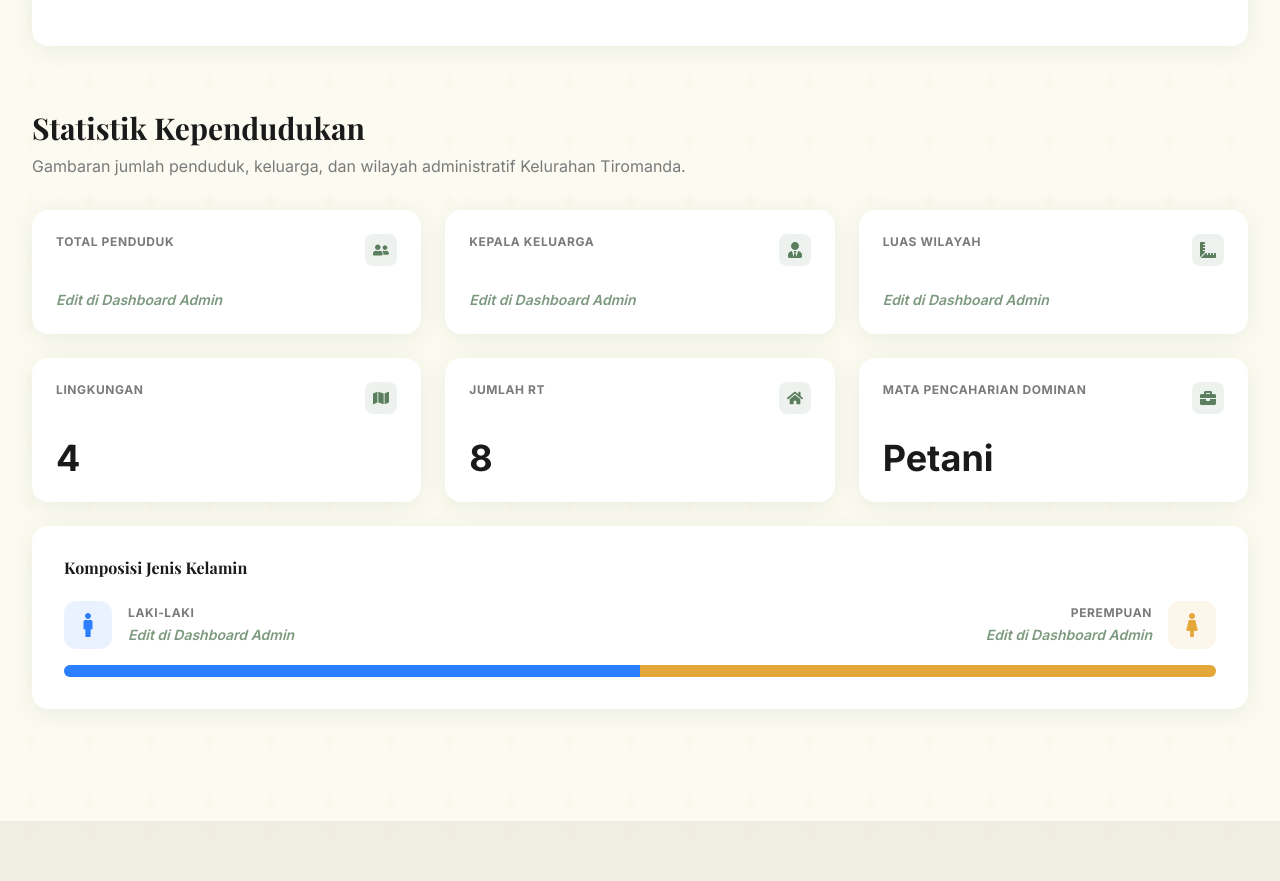
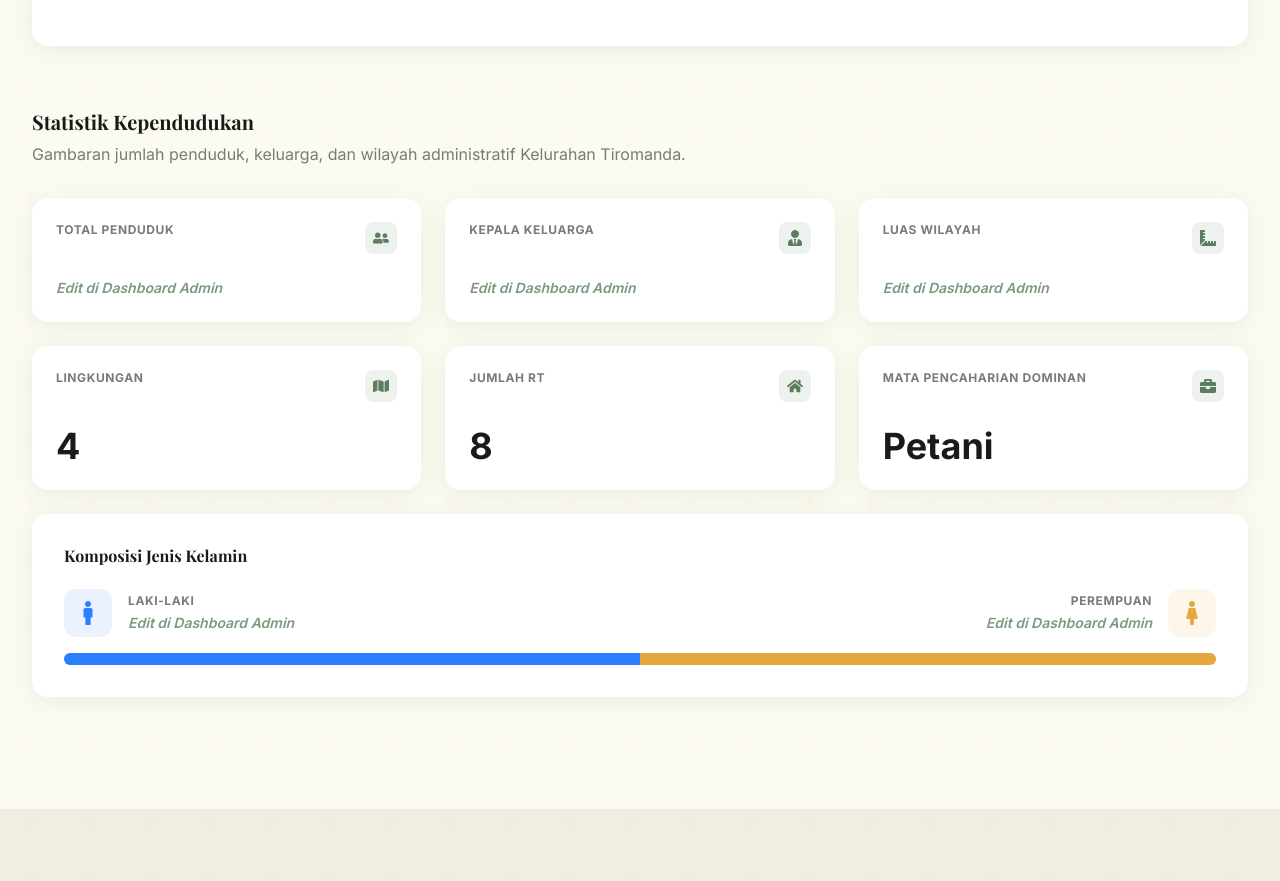
Before and after one commit to OceanzO/kel-tiromanda, a Next.js app: page / in a window 1280 px wide. Shown: the part 1928-2809 px from the top of the page. Built offline with nearby package versions, Linux system fonts and the light colour scheme; a web font is replaced by a local one.

Commit message:
style: ubah ukuran font Statistik Kependudukan

```diff
--- a/src/components/sections/AboutSection.tsx
+++ b/src/components/sections/AboutSection.tsx
@@ -151,7 +151,7 @@ export default function AboutSection() {
         {/* Statistics Row */}
         <ScrollAnimation variant="fadeUp" delay={0.2}>
           <div className="mb-8">
-            <h3 className="font-heading font-bold text-2xl md:text-3xl text-foreground mb-2">
+            <h3 className="font-heading font-bold text-xl text-foreground mb-2">
               {language === 'id' ? 'Statistik Kependudukan' : 'Population Statistics'}
             </h3>
             <p className="text-foreground-muted text-sm md:text-base">
```
